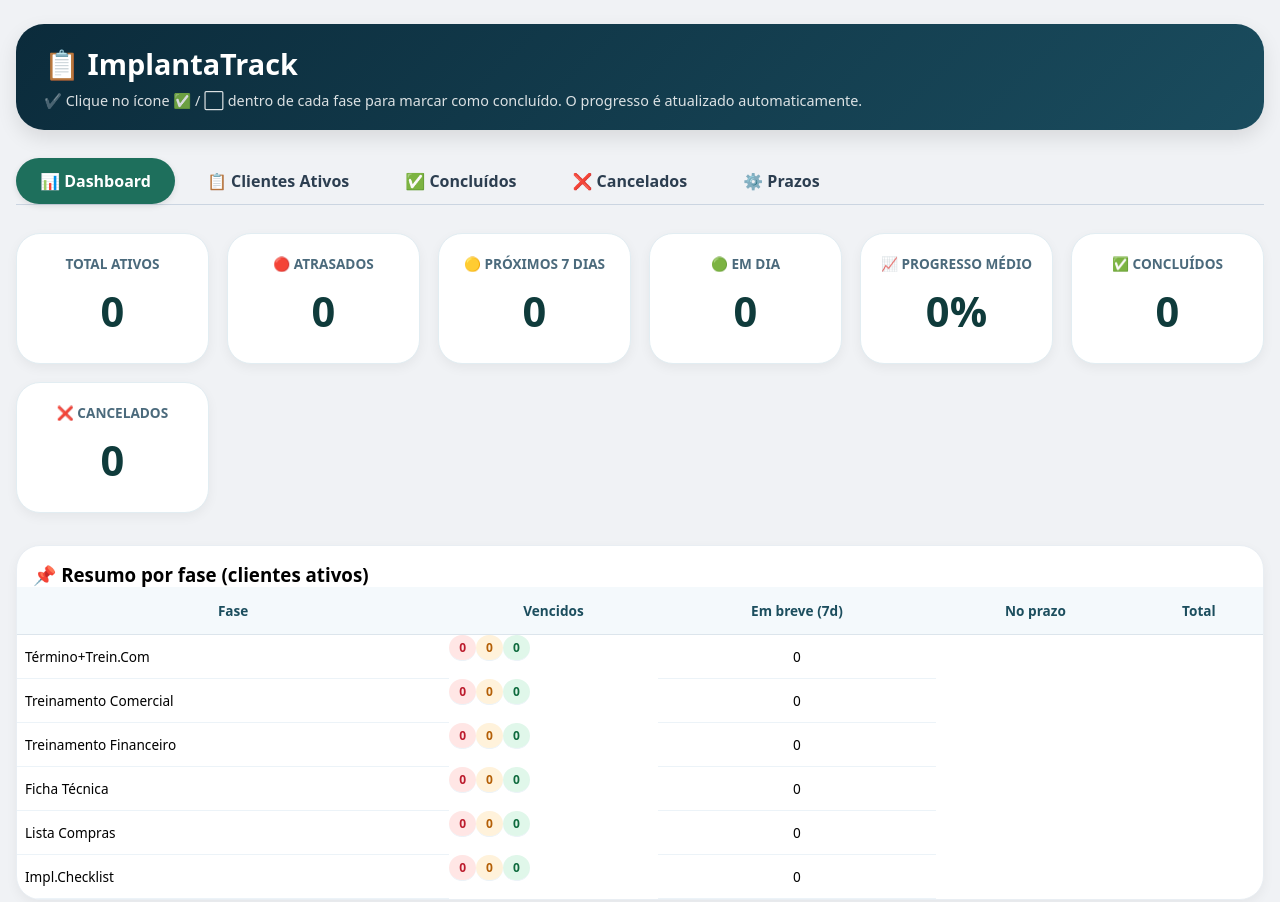
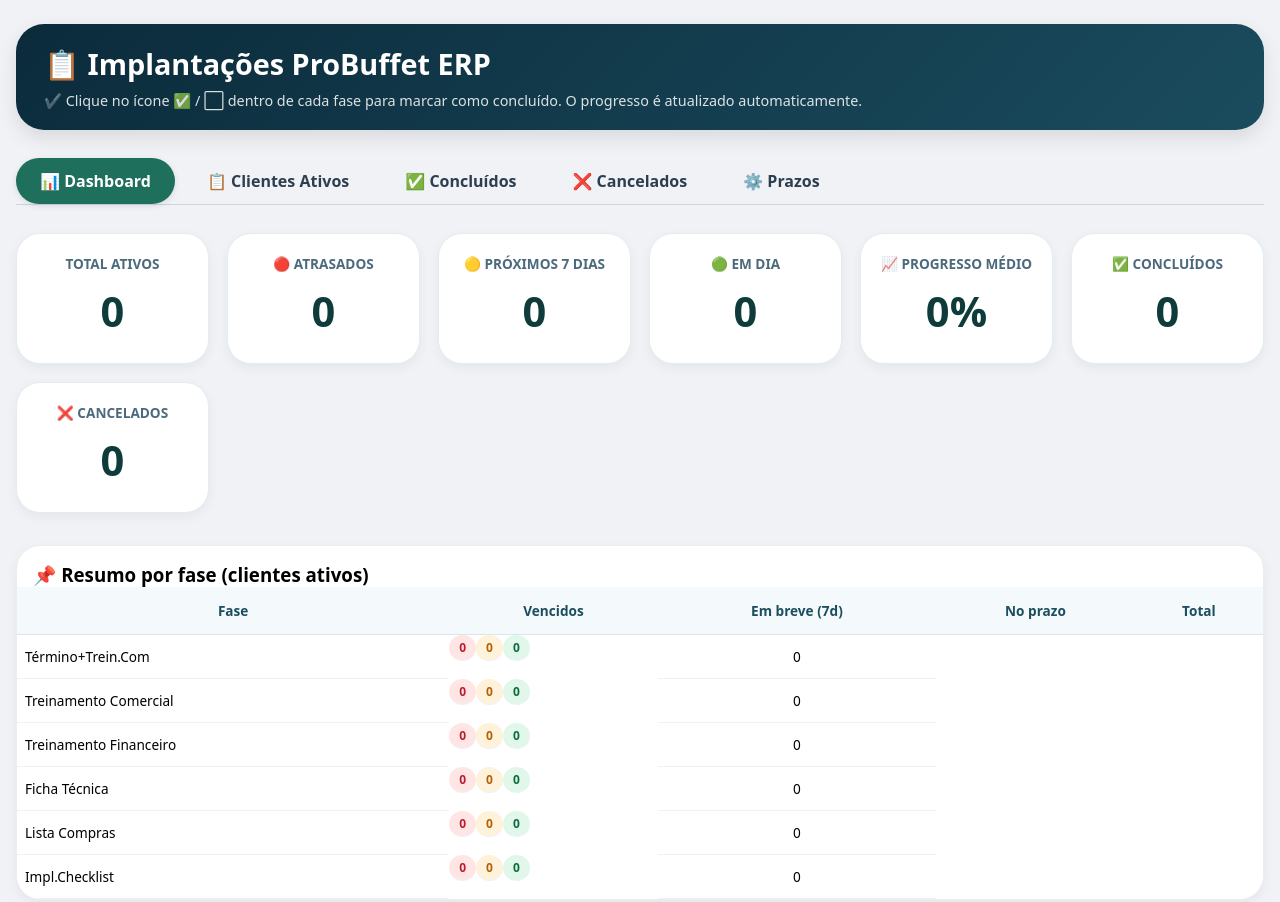
Before and after one commit to ReginaldoCravoRoxo/ImplantacaoProbuffet, a plain HTML site: page index.html in a window 1280 px wide. Shown: the top 902 px of the page. Drawn offline with Linux system fonts and the light colour scheme.

Commit message:
Update index.html

```diff
--- a/index.html
+++ b/index.html
@@ -251,7 +251,7 @@
 <body>
 <div class="container">
     <div class="header">
-        <h1>📋 ImplantaTrack</h1>
+        <h1>📋 Implantações ProBuffet ERP </h1>
         <p>✔️ Clique no ícone ✅ / ⬜ dentro de cada fase para marcar como concluído. O progresso é atualizado automaticamente.</p>
     </div>
 
```
